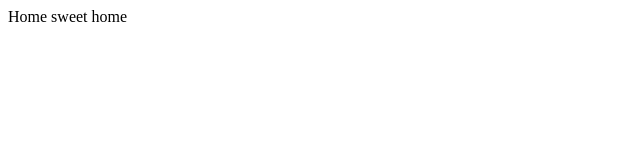
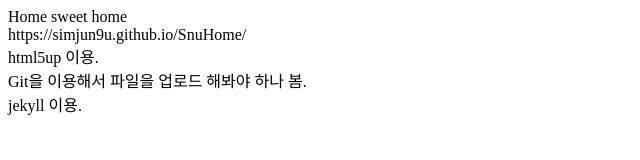
Before and after one commit to simjun9u/SnuHome, a plain HTML site: page index.html in a window 1280 px wide. Shown: the whole page, without its empty margins (0-640 px from the left). Drawn offline with Linux system fonts and the light colour scheme.

Commit message:
홈페이지 꾸미기 팁들.

```diff
--- a/index.html
+++ b/index.html
@@ -3,6 +3,11 @@
 <title>My New home</title>
 </head>
 <body>
-Home sweet home
+Home sweet home<br>
+https://simjun9u.github.io/SnuHome/<br>
+  html5up 이용. <br>
+  Git을 이용해서 파일을 업로드 해봐야 하나 봄.<br>
+  jekyll 이용. <Br>
+
 </body>
 </html>
```
